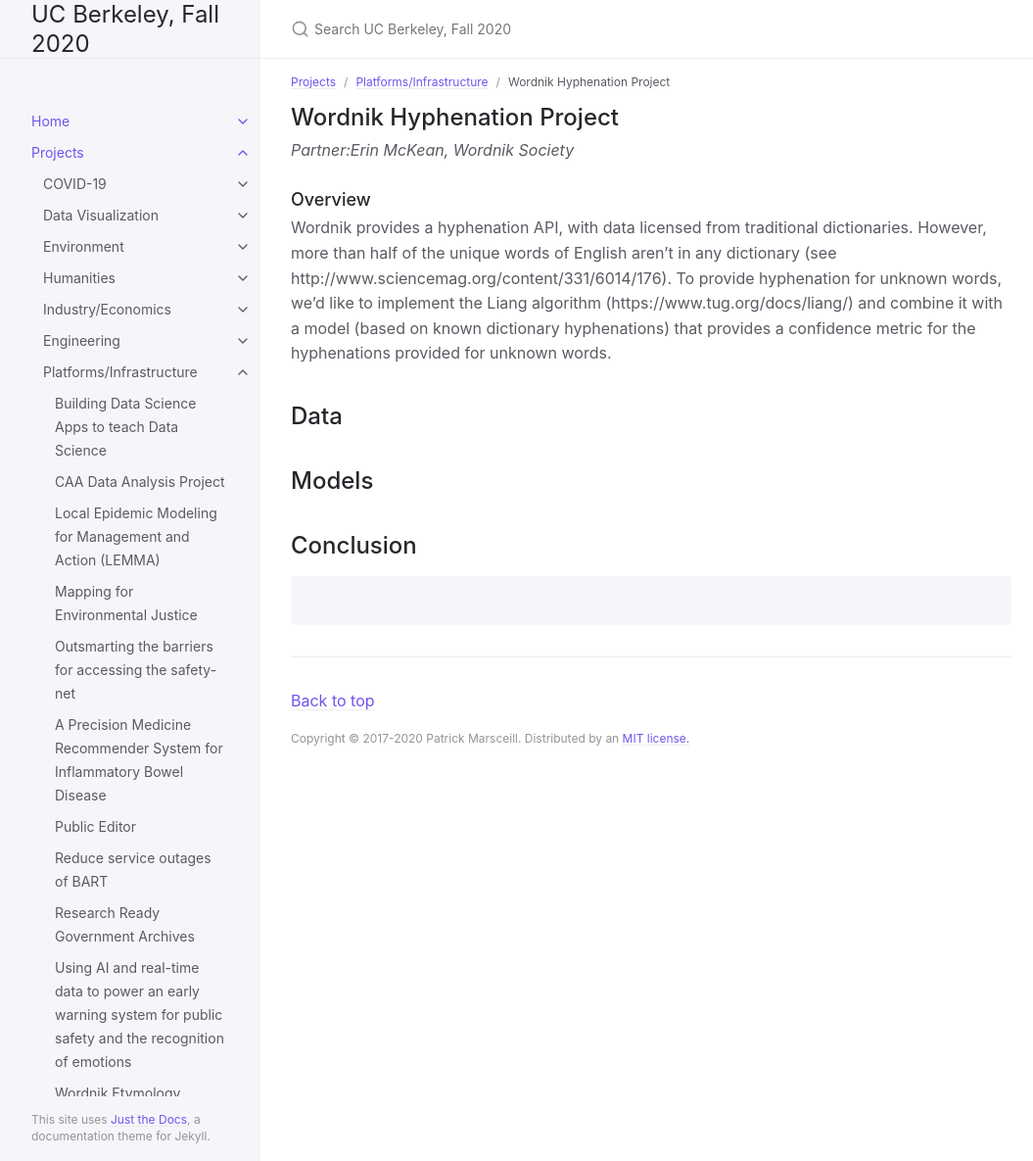
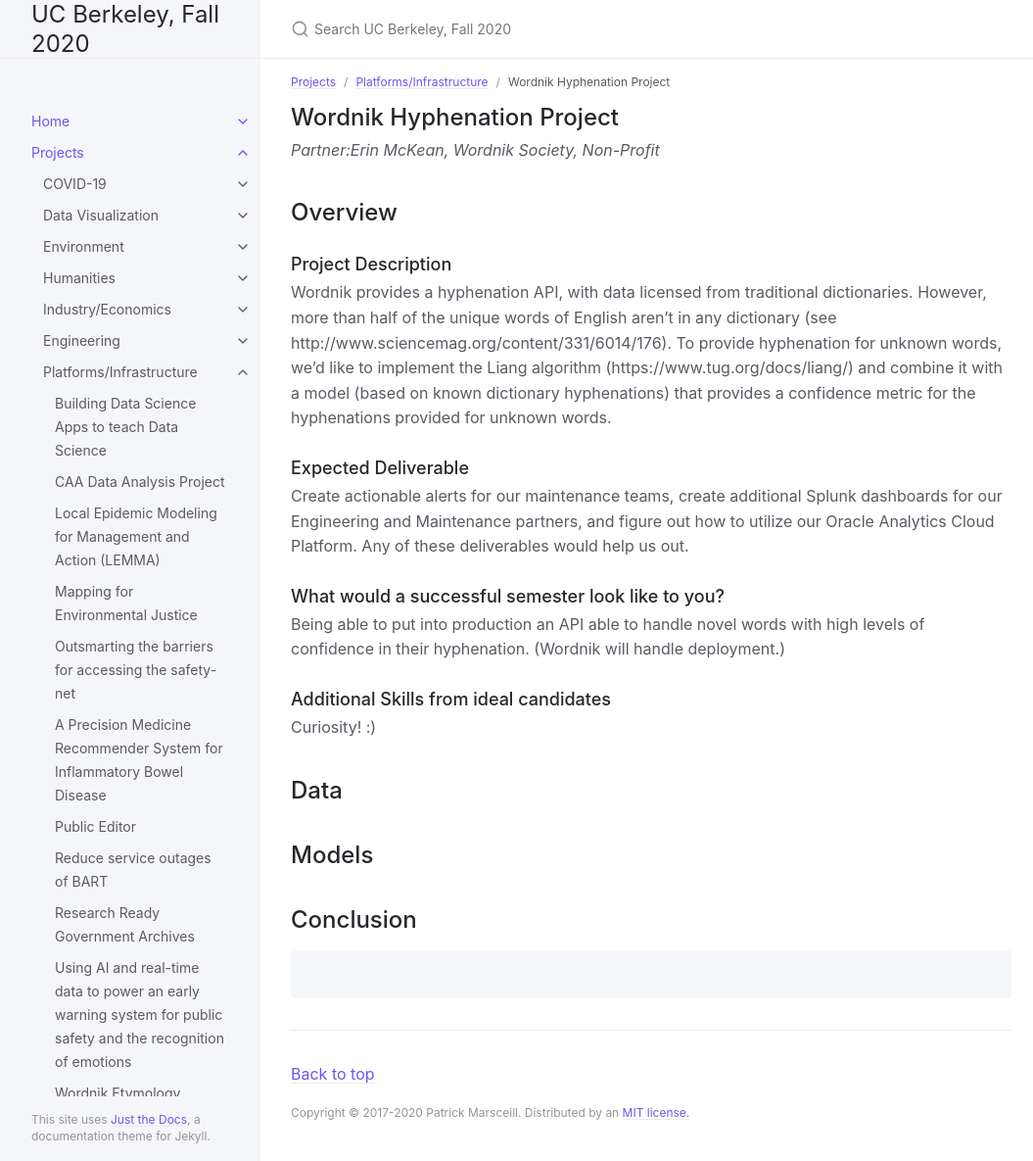
Before and after one commit to DS-Discovery/ds-discovery.github.io, a Jekyll site: the page built from Projects/Platforms:Infrastructure/Wordnik Hyphenation Project.md, in a window 1280 px wide and 1185 px high. Shown: the whole window at 98% size, without its empty margins (107-1162 px from the left). Built offline with Jekyll 4.4.1, drawn with Linux system fonts in a browser that asks for light colours.

Commit message:
Update Wordnik Hyphenation Project.md

```diff
--- a/Projects/Platforms:Infrastructure/Wordnik Hyphenation Project.md
+++ b/Projects/Platforms:Infrastructure/Wordnik Hyphenation Project.md
@@ -3,16 +3,22 @@ layout: page
 title: Wordnik Hyphenation Project
 parent: Platforms/Infrastructure
 grand_parent: Projects
-nav_order: 2
+nav_order: 19
 ---
 
 
 ## Wordnik Hyphenation Project
-*Partner:Erin McKean, Wordnik Society*
+*Partner:Erin McKean, Wordnik Society, Non-Profit*
 
-### Overview
-
+## Overview
+### Project Description
 Wordnik provides a hyphenation API, with data licensed from traditional dictionaries. However, more than half of the unique words of English aren't in any dictionary (see http://www.sciencemag.org/content/331/6014/176). To provide hyphenation for unknown words, we'd like to implement the Liang algorithm (https://www.tug.org/docs/liang/) and combine it with a model (based on known dictionary hyphenations) that provides a confidence metric for the hyphenations provided for unknown words.
+### Expected Deliverable
+Create actionable alerts for our maintenance teams, create additional Splunk dashboards for our Engineering and Maintenance partners, and figure out how to utilize our Oracle Analytics Cloud Platform. Any of these deliverables would help us out.
+### What would a successful semester look like to you?
+Being able to put into production an API able to handle novel words with high levels of confidence in their hyphenation. (Wordnik will handle deployment.)
+### Additional Skills from ideal candidates
+Curiosity! :)
 
 ## Data
 
```
